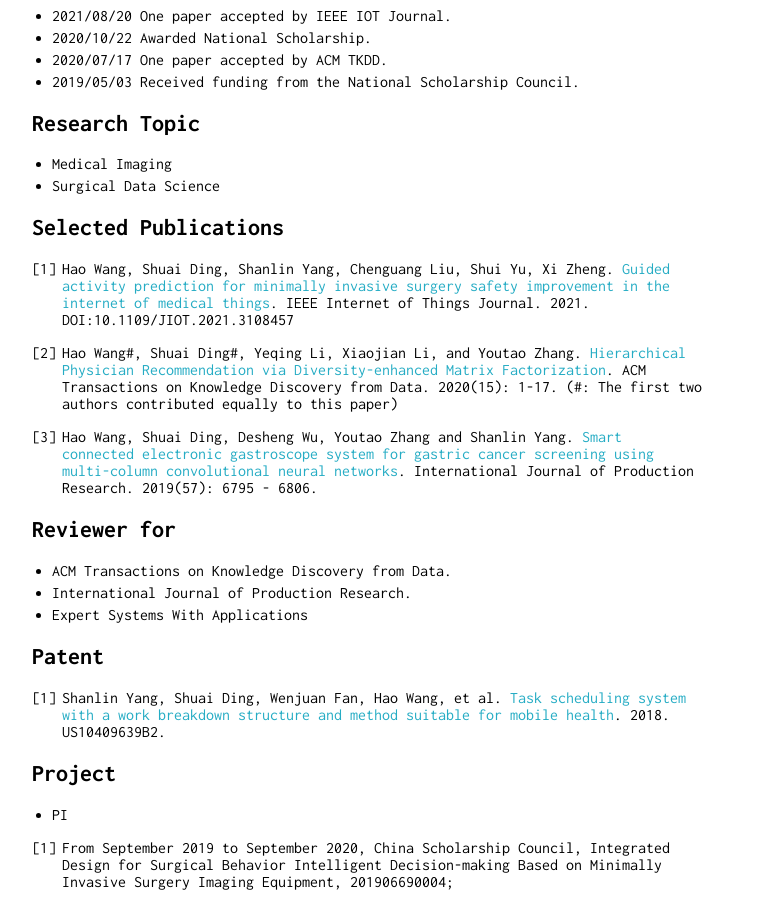
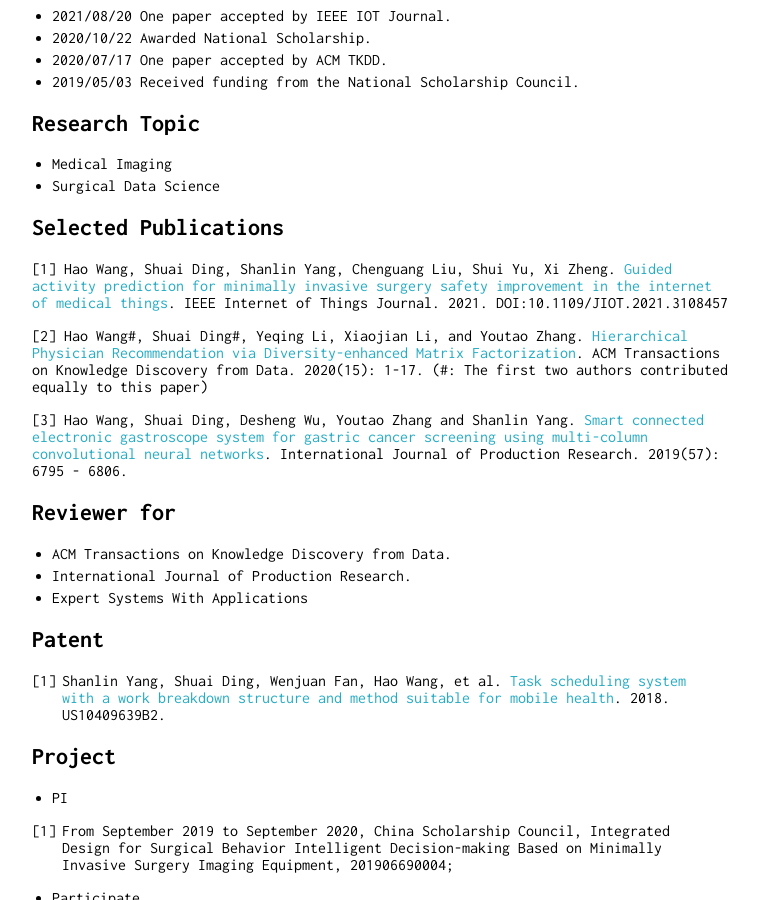
Before and after one commit to Waynehfut/Waynehfut, a Jekyll site: the page built from index.md, in a window 1280 px wide and 900 px high, scrolled down 393 px. Shown: the whole window, without its empty margins (258-1016 px from the left). Built offline with Jekyll 4.4.1, drawn with Linux system fonts in a browser that asks for light colours; our own code applies the rules of GitHub Pages for plain Markdown files.

Commit message:
update footer

```diff
--- a/_layouts/default.html
+++ b/_layouts/default.html
@@ -84,7 +84,7 @@
                 {{ content }}
                 {% if site.footer == true %}
                     <hr />
-                    <p style="text-align: center; margin-bottom: 10px">
+                    <p style="text-align: center; margin-bottom: 10px; padding-bottom:20px;">
                     <a href="{{ site.footer_url }}" style="color: black"><small>{{ site.footer_text }}</small></a>
                     </p>
                 {% endif %}
--- a/index.md
+++ b/index.md
@@ -23,11 +23,11 @@ Greetings! I am a lecturer from School of Management, Hefei University of Techno
 
 ## Selected Publications
 
-1. Hao Wang, Shuai Ding, Shanlin Yang, Chenguang Liu, Shui Yu, Xi Zheng. [Guided activity prediction for minimally invasive surgery safety improvement in the internet of medical things](https://ieeexplore.ieee.org/document/9524809/). IEEE Internet of Things Journal. 2021. DOI:10.1109/JIOT.2021.3108457
+[1] Hao Wang, Shuai Ding, Shanlin Yang, Chenguang Liu, Shui Yu, Xi Zheng. [Guided activity prediction for minimally invasive surgery safety improvement in the internet of medical things](https://ieeexplore.ieee.org/document/9524809/). IEEE Internet of Things Journal. 2021. DOI:10.1109/JIOT.2021.3108457
 
-2. Hao Wang\#, Shuai Ding\#, Yeqing Li, Xiaojian Li, and Youtao Zhang. [Hierarchical Physician Recommendation via Diversity-enhanced Matrix Factorization](https://dl.acm.org/doi/10.1145/3418227). ACM Transactions on Knowledge Discovery from Data. 2020(15): 1-17. (#: The first two authors contributed equally to this paper)
+[2] Hao Wang\#, Shuai Ding\#, Yeqing Li, Xiaojian Li, and Youtao Zhang. [Hierarchical Physician Recommendation via Diversity-enhanced Matrix Factorization](https://dl.acm.org/doi/10.1145/3418227). ACM Transactions on Knowledge Discovery from Data. 2020(15): 1-17. (#: The first two authors contributed equally to this paper)
 
-3. Hao Wang, Shuai Ding, Desheng Wu, Youtao Zhang and Shanlin Yang. [Smart connected electronic gastroscope system for gastric cancer screening using multi-column convolutional neural networks](https://www.tandfonline.com/doi/full/10.1080/00207543.2018.1464232). International Journal of Production Research. 2019(57): 6795 - 6806.
+[3] Hao Wang, Shuai Ding, Desheng Wu, Youtao Zhang and Shanlin Yang. [Smart connected electronic gastroscope system for gastric cancer screening using multi-column convolutional neural networks](https://www.tandfonline.com/doi/full/10.1080/00207543.2018.1464232). International Journal of Production Research. 2019(57): 6795 - 6806.
 
 ## Reviewer for
 
```
